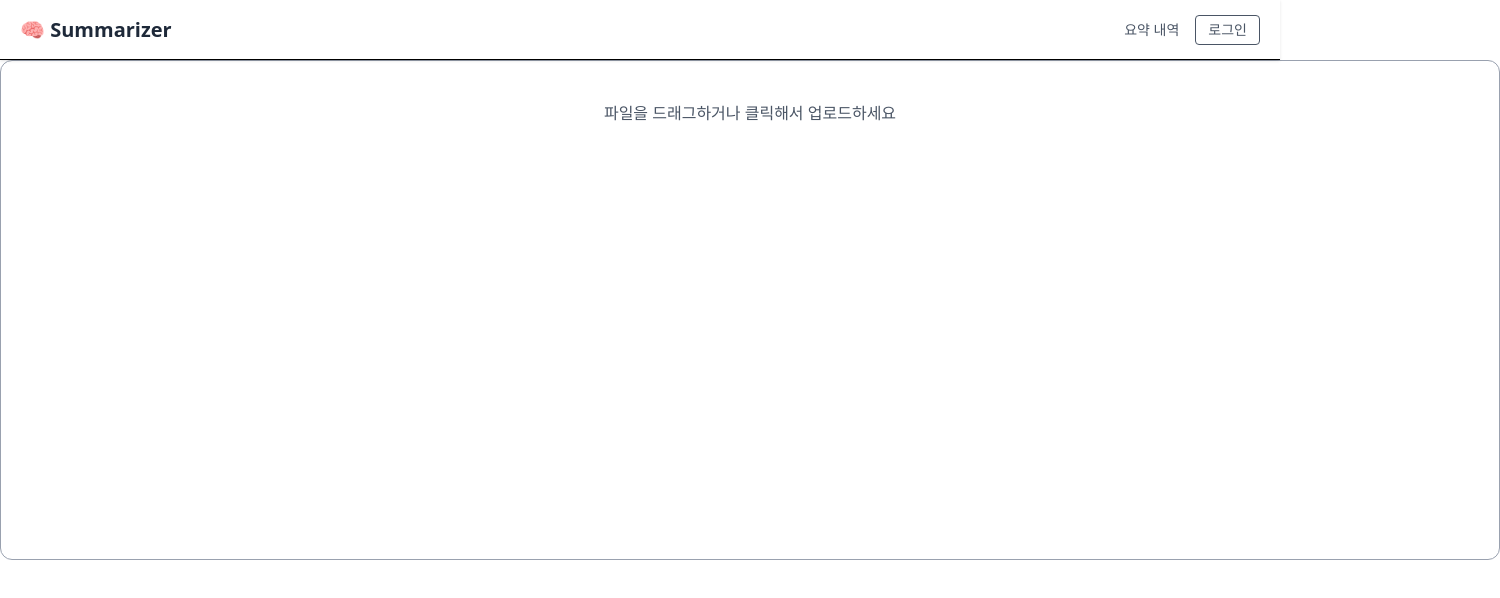
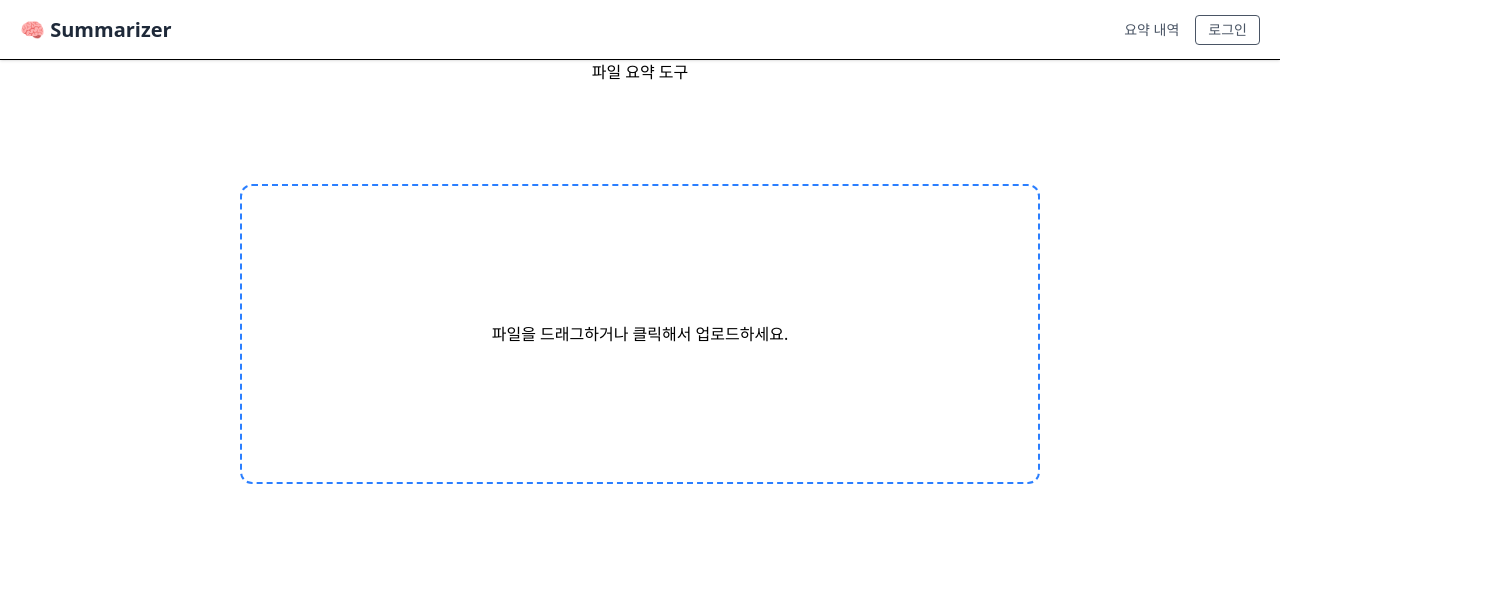
Before and after one commit to uk11/summarizer, a Next.js app: page / in a window 1280 px wide. Shown: the top 598 px of the page, 1500 px wide, since content can reach past the window. Built offline with nearby package versions, Linux system fonts and the light colour scheme.

Commit message:
fix: 코드 수정

```diff
--- a/package.json
+++ b/package.json
@@ -11,6 +11,7 @@
   "dependencies": {
     "@prisma/client": "^6.5.0",
     "@tanstack/react-query": "^5.71.3",
+    "clsx": "^2.1.1",
     "mammoth": "^1.9.0",
     "next": "15.2.4",
     "openai": "^4.91.1",
--- a/src/app/api/summary/route.ts
+++ b/src/app/api/summary/route.ts
@@ -3,6 +3,7 @@ import OpenAI from 'openai';
 import path from 'path';
 import * as mammoth from 'mammoth';
 import pdfParse from 'pdf-parse';
+import { db } from '@/lib/prisma';
 
 const openai = new OpenAI({
   apiKey: process.env.OPENAI_API_KEY,
@@ -11,7 +12,7 @@ const openai = new OpenAI({
 export async function POST(req: NextRequest) {
   const formData = await req.formData();
   const file = formData.get('file');
-  console.log(file);
+
   if (!(file instanceof File)) {
     return NextResponse.json(
       { error: '유효한 파일이 아닙니다.' },
@@ -20,15 +21,18 @@ export async function POST(req: NextRequest) {
   }
 
   try {
-    // 확장자에 따라 텍스트 추출
-    const content = await extractTextFromFile(file);
+    const content = await extractText(file);
+    const summary = await getSummarizeText(content);
 
-    // 요약 요청
-    const summary = await summarizeTextWithGPT(content);
+    const saved = await db.summary.create({
+      data: {
+        content: summary,
+      },
+    });
 
-    return NextResponse.json({ summary });
+    return NextResponse.json({ id: saved.id });
   } catch (error) {
-    const err = error as Error; // Error 객체로 단언
+    const err = error as Error;
     console.error('[SUMMARY_ERROR]', error);
     return NextResponse.json(
       { error: err.message ?? '요약 처리 중 오류가 발생했습니다.' },
@@ -38,7 +42,7 @@ export async function POST(req: NextRequest) {
 }
 
 // 파일 확장자별 텍스트 추출
-async function extractTextFromFile(file: File): Promise<string> {
+async function extractText(file: File): Promise<string> {
   const buffer = Buffer.from(await file.arrayBuffer());
   const ext = path.extname(file.name).toLowerCase();
 
@@ -62,7 +66,7 @@ async function extractTextFromFile(file: File): Promise<string> {
 }
 
 // GPT 요약 요청
-async function summarizeTextWithGPT(text: string): Promise<string> {
+async function getSummarizeText(text: string): Promise<string> {
   const completion = await openai.chat.completions.create({
     model: 'gpt-3.5-turbo',
     // model: 'gpt-4-turbo',
--- a/src/app/globals.css
+++ b/src/app/globals.css
@@ -1,10 +1,25 @@
 @import 'tailwindcss';
-
-body {
-}
 
 @theme {
 }
 
 @layer utilities {
+  @keyframes animloader {
+    0% {
+      box-shadow: -38px -12px, -14px 0, 14px 0, 38px 0;
+    }
+    33% {
+      box-shadow: -38px 0, -14px -12px, 14px 0, 38px 0;
+    }
+    66% {
+      box-shadow: -38px 0, -14px 0, 14px -12px, 38px 0;
+    }
+    100% {
+      box-shadow: -38px 0, -14px 0, 14px 0, 38px -12px;
+    }
+  }
+
+  .animate-animloader {
+    animation: animloader 1s linear infinite alternate;
+  }
 }
--- a/src/app/page.tsx
+++ b/src/app/page.tsx
@@ -1,8 +1,8 @@
-import HomeClient from '@/components/pages/HomeClient';
+import HomeClient from '@/components/pages/home/HomeClient';
 
-export default function Home() {
+export default function HomePage() {
   return (
-    <main className=''>
+    <main>
       <HomeClient />
     </main>
   );
--- a/src/app/result/page.tsx
+++ /dev/null
@@ -1,3 +0,0 @@
-export default function page() {
-  return <>asd</>;
-}
--- a/src/components/pages/DropZone.tsx
+++ /dev/null
@@ -1,41 +0,0 @@
-'use client';
-
-import { uploadAndSummary } from '@/fetch';
-import { useMutation } from '@tanstack/react-query';
-// import { useRouter } from 'next/navigation';
-import { useDropzone, FileWithPath } from 'react-dropzone';
-
-const Dropzone = () => {
-  // const router = useRouter();
-
-  const { mutate, data, isPending } = useMutation({
-    mutationFn: uploadAndSummary,
-  });
-
-  const onDrop = (files: FileWithPath[]) => {
-    const file = files[0];
-    mutate(file);
-  };
-  console.log(JSON.stringify(data));
-  const { getRootProps, getInputProps, isDragActive } = useDropzone({ onDrop });
-
-  return (
-    <div
-      {...getRootProps()}
-      className='w-[1500px] h-[500px] border border-gray-400 rounded-xl p-10 text-center cursor-pointer hover:bg-gray-100'
-    >
-      <input {...getInputProps()} />
-      {isDragActive ? (
-        <p className='text-blue-500'>여기에 파일을 놓으세요...</p>
-      ) : (
-        <p className='text-gray-600'>
-          파일을 드래그하거나 클릭해서 업로드하세요
-        </p>
-      )}
-      {isPending && <div className='mt-4 text-blue-500'>분석 중입니다...</div>}
-      {data && <div className='mt-4 text-left'>{data.summary}</div>}
-    </div>
-  );
-};
-
-export default Dropzone;
--- a/src/components/pages/HomeClient.tsx
+++ /dev/null
@@ -1,9 +0,0 @@
-import Dropzone from './DropZone';
-
-export default function HomeClient() {
-  return (
-    <>
-      <Dropzone />
-    </>
-  );
-}
--- a/src/fetch/index.ts
+++ b/src/fetch/index.ts
@@ -7,7 +7,7 @@ export const uploadAndSummary = async (file: File) => {
     body: formData,
   });
 
-  if (!res.ok) throw new Error('요약 실패');
+  if (!res.ok) throw new Error('요약 요청 실패');
 
   return res.json();
 };
```
Also changed, not shown: 1 other file (tests, documents, lock files or other folders).
